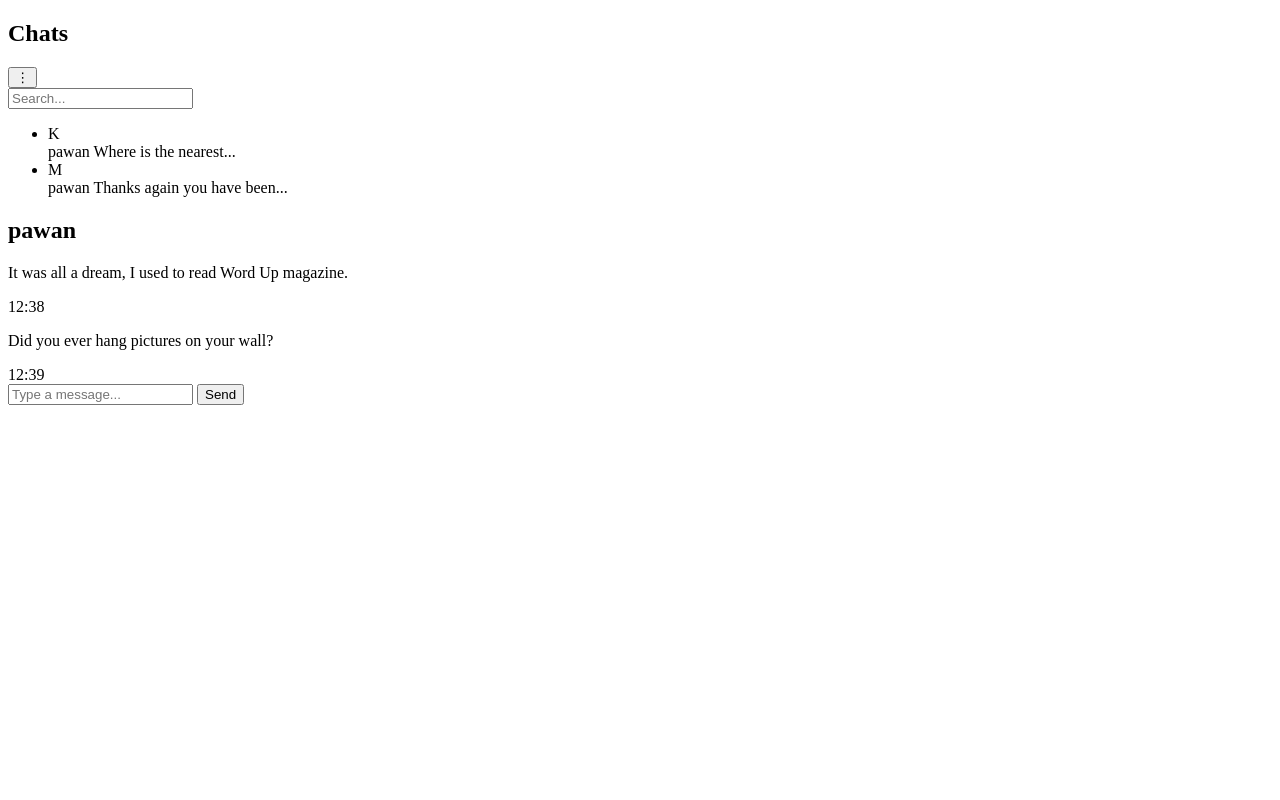
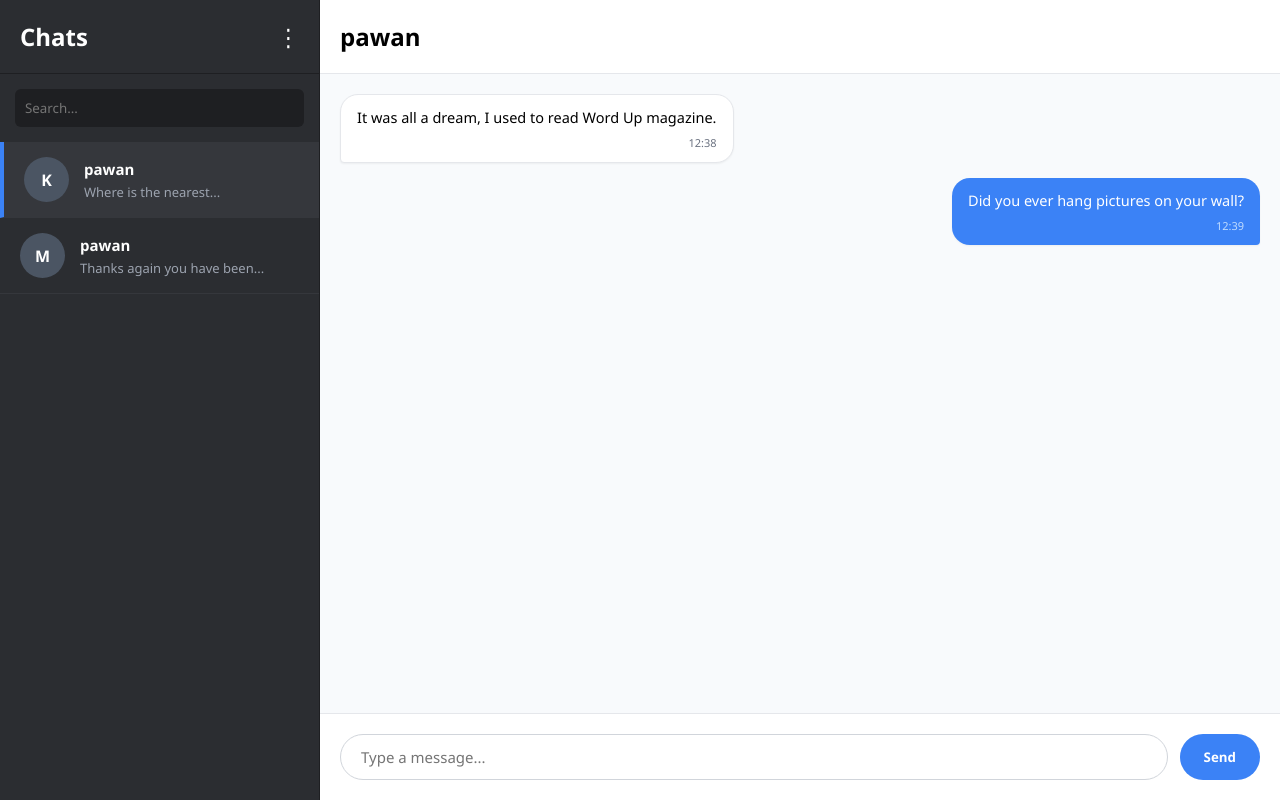
Before and after one commit to pwnk204/group-chat-app, a website: page views/index.html in a window 1280 px wide. Drawn offline with Linux system fonts and the light colour scheme.

```diff
--- /dev/null
+++ b/public/css/style.css
@@ -0,0 +1,220 @@
+/* CSS Reset and Global Styles */
+* {
+    box-sizing: border-box;
+    margin: 0;
+    padding: 0;
+    font-family: 'Segoe UI', Tahoma, Geneva, Verdana, sans-serif;
+}
+
+body {
+    height: 100vh;
+    background-color: #f0f2f5;
+    display: flex;
+    justify-content: center;
+    align-items: center;
+}
+
+.app-container {
+    display: flex;
+    width: 100%;
+    height: 100vh;
+    background: #ffffff;
+}
+
+/* Sidebar Layout */
+.sidebar {
+    width: 320px;
+    background: #2b2d31;
+    color: #ffffff;
+    display: flex;
+    flex-direction: column;
+    border-right: 1px solid #1e1f22;
+}
+
+.sidebar-header {
+    padding: 20px;
+    display: flex;
+    justify-content: space-between;
+    align-items: center;
+    border-bottom: 1px solid #1e1f22;
+}
+
+.sidebar-header button {
+    background: none;
+    border: none;
+    color: #ffffff;
+    font-size: 24px;
+    cursor: pointer;
+}
+
+.search-bar {
+    padding: 15px;
+}
+
+.search-bar input {
+    width: 100%;
+    padding: 10px;
+    border-radius: 6px;
+    border: none;
+    background: #1e1f22;
+    color: white;
+    outline: none;
+}
+
+/* Contact List */
+.contact-list {
+    list-style: none;
+    overflow-y: auto;
+    flex: 1;
+}
+
+.contact {
+    display: flex;
+    padding: 15px 20px;
+    align-items: center;
+    cursor: pointer;
+    border-bottom: 1px solid #35373c;
+    transition: background 0.2s;
+}
+
+.contact:hover {
+    background: #35373c;
+}
+
+.contact.active {
+    background: #35373c;
+    border-left: 4px solid #3b82f6;
+}
+
+.avatar {
+    width: 45px;
+    height: 45px;
+    border-radius: 50%;
+    background: #4b5563;
+    display: flex;
+    justify-content: center;
+    align-items: center;
+    font-weight: bold;
+    margin-right: 15px;
+}
+
+.contact-info {
+    display: flex;
+    flex-direction: column;
+    overflow: hidden;
+}
+
+.name {
+    font-size: 15px;
+    font-weight: 600;
+}
+
+.preview {
+    font-size: 13px;
+    color: #9ca3af;
+    margin-top: 4px;
+    white-space: nowrap;
+    overflow: hidden;
+    text-overflow: ellipsis;
+}
+
+/* Chat Area Layout */
+.chat-area {
+    flex: 1;
+    display: flex;
+    flex-direction: column;
+    background: #ffffff;
+}
+
+.chat-header {
+    padding: 20px;
+    border-bottom: 1px solid #e5e7eb;
+}
+
+/* Messages Container */
+.messages-container {
+    flex: 1;
+    padding: 20px;
+    overflow-y: auto;
+    background: #f8fafc;
+    display: flex;
+    flex-direction: column;
+    gap: 15px;
+}
+
+.message {
+    max-width: 65%;
+    padding: 12px 16px;
+    border-radius: 18px;
+    position: relative;
+    box-shadow: 0 1px 2px rgba(0,0,0,0.05);
+}
+
+.message p {
+    font-size: 14.5px;
+    line-height: 1.5;
+}
+
+.message .time {
+    font-size: 11px;
+    color: #6b7280;
+    display: block;
+    text-align: right;
+    margin-top: 6px;
+}
+
+/* Bubble Modifiers */
+.message.received {
+    background: #ffffff;
+    align-self: flex-start;
+    border: 1px solid #e5e7eb;
+    border-bottom-left-radius: 4px;
+}
+
+.message.sent {
+    background: #3b82f6;
+    color: white;
+    align-self: flex-end;
+    border-bottom-right-radius: 4px;
+}
+
+.message.sent .time {
+    color: #bfdbfe;
+}
+
+/* Input Area */
+.message-input-area {
+    padding: 20px;
+    border-top: 1px solid #e5e7eb;
+    display: flex;
+    gap: 12px;
+    background: #ffffff;
+}
+
+.message-input-area input {
+    flex: 1;
+    padding: 12px 20px;
+    border: 1px solid #d1d5db;
+    border-radius: 25px;
+    outline: none;
+    font-size: 15px;
+}
+
+.message-input-area input:focus {
+    border-color: #3b82f6;
+}
+
+.message-input-area button {
+    padding: 10px 24px;
+    background: #3b82f6;
+    color: #ffffff;
+    border: none;
+    border-radius: 25px;
+    cursor: pointer;
+    font-weight: 600;
+    transition: background 0.2s;
+}
+
+.message-input-area button:hover {
+    background: #2563eb;
+}
--- a/src/config/index.js
+++ b/src/config/index.js
@@ -1 +1,2 @@
 export * as ServerConfig from "./server.config.js"
+export {default as DbConfig} from "./config.js"
--- a/src/controllers/user.controller.js
+++ b/src/controllers/user.controller.js
@@ -1,11 +1,11 @@
 import { StatusCodes } from "http-status-codes";
-import db from "../models/index.cjs";
+import db from "../models/index.js";
 import crypto from "crypto";
 import bcrypt from "bcrypt";
 import { response } from "express";
 import { error } from "console";
 
-console.log("db: ", db);
+// console.log("db: ", db);
 const {User, sequelize} = db;
 
 const registerUser = async (req, res) => {
--- a/src/migrations/20260714200748-create-user.cjs
+++ b/src/migrations/20260714200748-create-user.js
@@ -1,6 +1,6 @@
-"use strict";
+
 /** @type {import('sequelize-cli').Migration} */
-module.exports = {
+ export default {
   async up(queryInterface, Sequelize) {
     await queryInterface.createTable("Users", {
       id: {
--- a/public/index.html
+++ b/views/index.html
@@ -5,7 +5,7 @@
     <meta charset="UTF-8">
     <meta name="viewport" content="width=device-width, initial-scale=1.0">
     <title>Chat App</title>
-    <link rel="stylesheet" href="style.css">
+    <link rel="stylesheet" href="../public/css/style.css">
 </head>
 
 <body>
```
Also changed, not shown: src/config/config.js (added, +26 -0 lines), src/migrations/20260718122748-create-room.js (added, +31 -0 lines), src/migrations/20260718123005-create-message.js (added, +34 -0 lines), src/models/index.cjs (deleted, +0 -43 lines), src/models/index.js (added, +25 -0 lines), src/models/message.js (added, +22 -0 lines), src/models/room.js (added, +22 -0 lines), src/models/user.js (renamed from src/models/user.cjs, +14 -12 lines), public/js/index.js (added), views/login.html (renamed from public/login.html), views/signup.html (renamed from public/singup.html), 1 other file.
